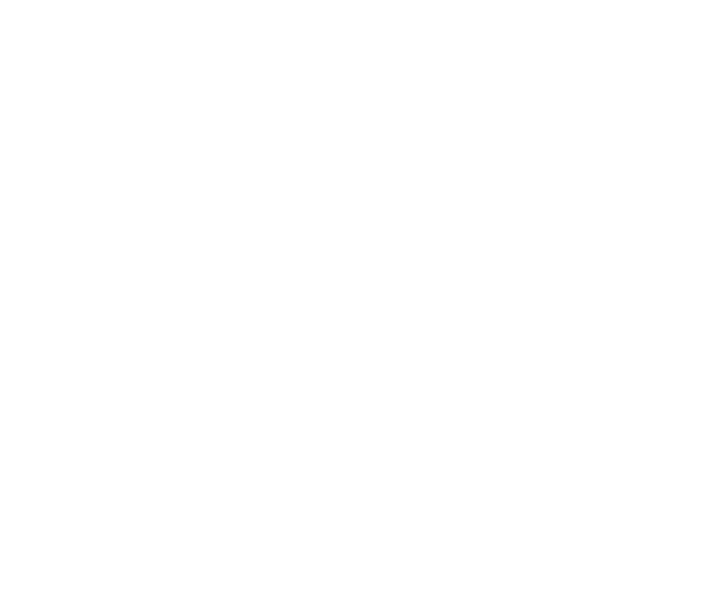
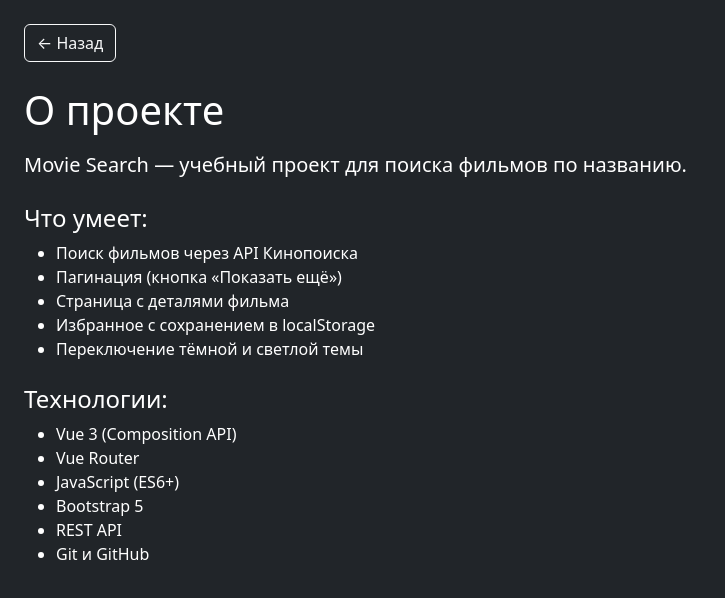
Before and after one commit to estakheeva/movie-search-app, a Vue app: page /about in a window 1280 px wide. Before the commit this address had no page. Shown: the top 598 px of the page, without its empty margins (0-725 px from the left). Built offline with nearby package versions, Linux system fonts and the light colour scheme.

Commit message:
Add About page

```diff
--- a/src/router/index.js
+++ b/src/router/index.js
@@ -1,10 +1,12 @@
 import { createRouter, createWebHistory } from 'vue-router'
 import Home from '../views/Home.vue'
 import MovieDetail from '../views/MovieDetail.vue'
+import About from '../views/About.vue'
 
 const routes = [
   { path: '/', component: Home },
-  { path: '/movie/:id', component: MovieDetail }
+  { path: '/movie/:id', component: MovieDetail },
+  { path: '/about', component: About }
 ]
 
 export default createRouter({
--- /dev/null
+++ b/src/views/About.vue
@@ -0,0 +1,40 @@
+<template>
+  <div :class="isDark ? 'bg-dark text-white' : 'bg-light text-dark'" class="min-vh-100 p-4">
+    <div class="app-container">
+      <button @click="$router.back()" class="btn mb-4" :class="isDark ? 'btn-outline-light' : 'btn-outline-dark'">
+        ← Назад
+      </button>
+
+      <h1 class="mb-3">О проекте</h1>
+
+      <p class="lead">
+        Movie Search — учебный проект для поиска фильмов по названию.
+      </p>
+
+      <h4 class="mt-4">Что умеет:</h4>
+      <ul>
+        <li>Поиск фильмов через API Кинопоиска</li>
+        <li>Пагинация (кнопка «Показать ещё»)</li>
+        <li>Страница с деталями фильма</li>
+        <li>Избранное с сохранением в localStorage</li>
+        <li>Переключение тёмной и светлой темы</li>
+      </ul>
+
+      <h4 class="mt-4">Технологии:</h4>
+      <ul>
+        <li>Vue 3 (Composition API)</li>
+        <li>Vue Router</li>
+        <li>JavaScript (ES6+)</li>
+        <li>Bootstrap 5</li>
+        <li>REST API</li>
+        <li>Git и GitHub</li>
+      </ul>
+    </div>
+  </div>
+</template>
+
+<script setup>
+import { ref } from 'vue'
+
+const isDark = ref(JSON.parse(localStorage.getItem('isDark') ?? 'true'))
+</script>
--- a/src/views/Home.vue
+++ b/src/views/Home.vue
@@ -1,13 +1,18 @@
 <template>
     <div :class="isDark ? 'bg-dark text-white' : 'bg-light text-dark'" class="min-vh-100 p-4">
 
-    <div class="d-flex justify-content-center mb-4">
+    <div class="d-flex justify-content-center gap-2 mb-4">
+
       <button @click="toggleTheme" class="btn" :class="isDark ? 'btn-outline-light' : 'btn-outline-dark'">
-          {{ isDark ? 'Светлая тема' : 'Тёмная тема' }}
+        {{ isDark ? 'Светлая тема' : 'Тёмная тема' }}
+      </button>
+
+      <button @click="$router.push('/about')" class="btn" :class="isDark ? 'btn-outline-light' : 'btn-outline-dark'">
+        О проекте
       </button>
     </div>
 
-        <div class="d-flex justify-content-center mb-4">
+    <div class="d-flex justify-content-center mb-4">
       <button
         @click="activeTab = 'search'"
         class="btn me-2"
@@ -18,6 +23,7 @@
       >
         Поиск
       </button>
+
       <button
         @click="activeTab = 'favorites'"
         class="btn"
```
